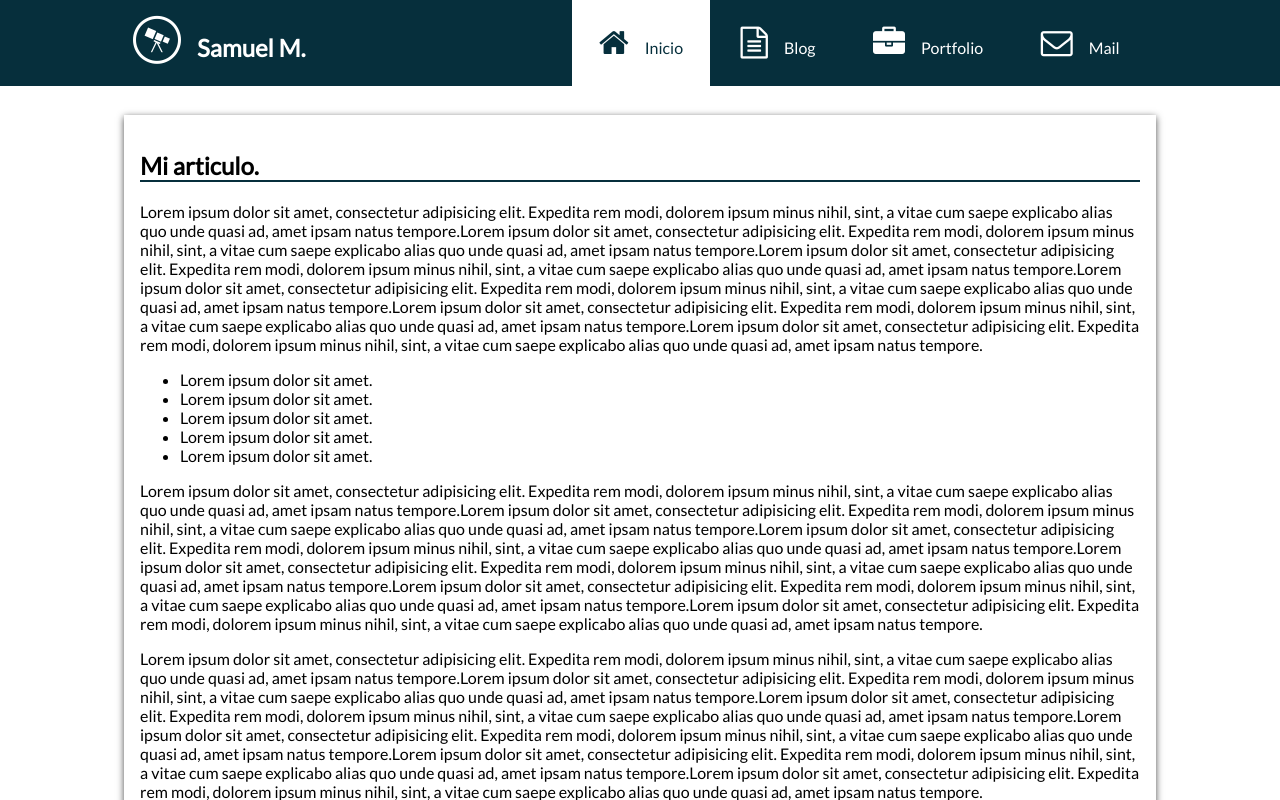
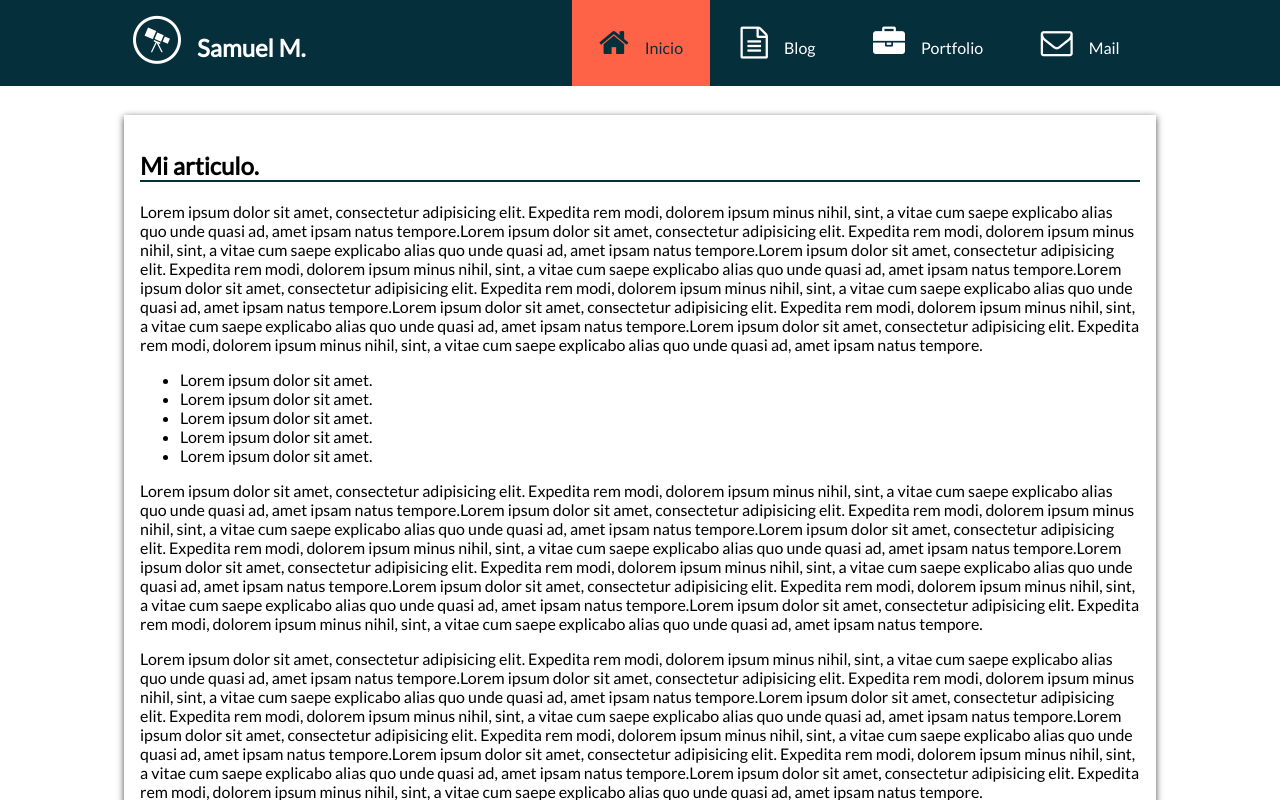
Before and after one commit to AprendiendoGitSM/proyecto_git, a plain HTML site: page index.html in a window 1280 px wide. In both pictures the pointer is over the link "Inicio". Shown: the top 800 px of the page. Drawn offline with Linux system fonts and the light colour scheme.

Commit message:
Se cambiaron estilos

```diff
--- a/css/micss.css
+++ b/css/micss.css
@@ -40,7 +40,7 @@ nav > * {
     padding: 1.7rem;
 }
 nav > a:hover {
-    background-color: white ;
+    background-color: tomato ;
     color:#062f3c;
 }
 @media screen and (max-width:900px){
```
